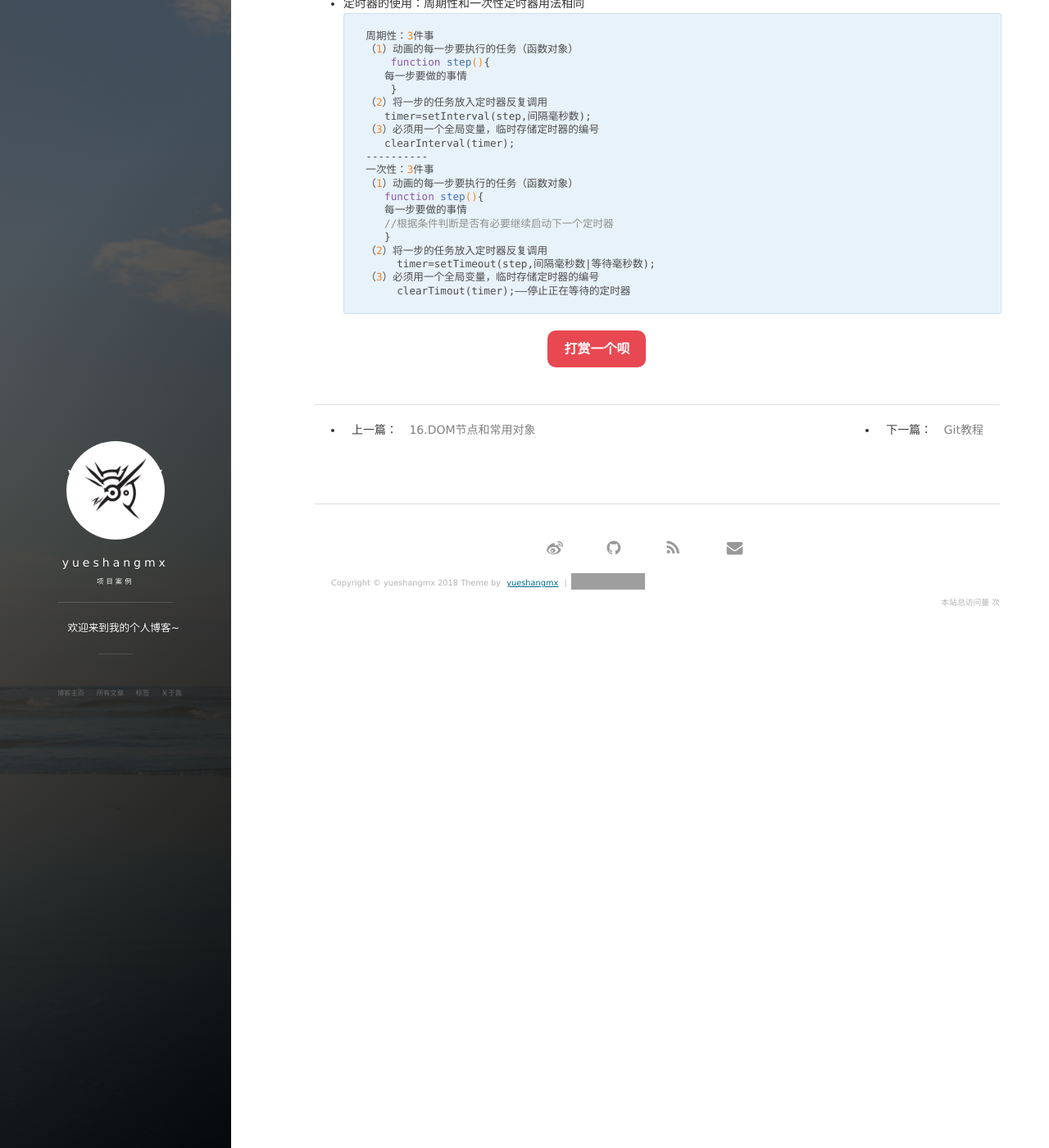
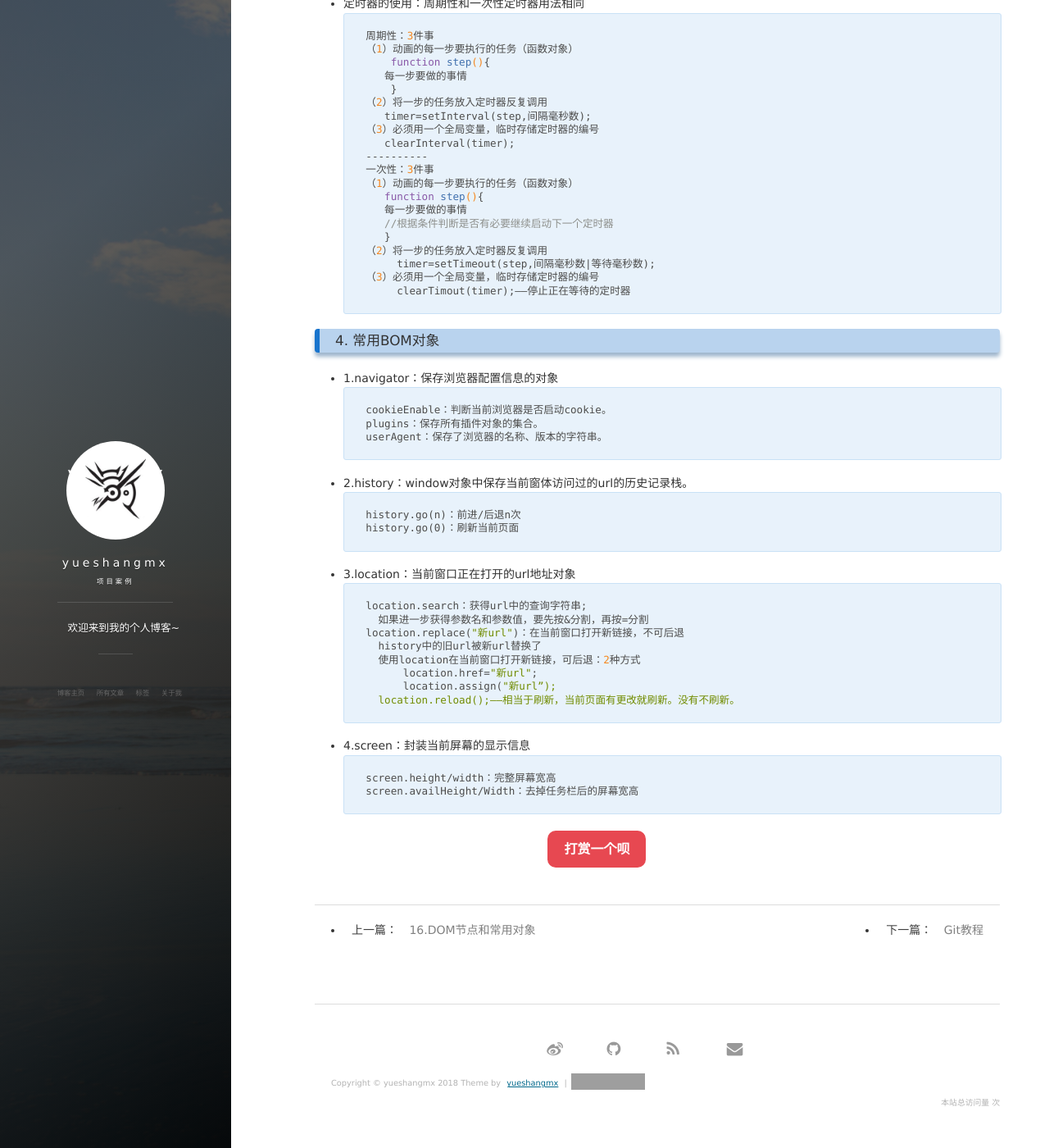
Before and after one commit to yueshangmx/yueshangmx.github.io, a Jekyll site: the page built from _posts/2017-09-17-BOM常用对象和事件Event.md, in a window 1280 px wide and 1400 px high, scrolled down 1746 px. Shown: the whole window at 82% size. Built offline with Jekyll 4.4.1, drawn with Linux system fonts in a browser that asks for light colours; nearby versions of some CDN libraries; comment, search, counter and statistics services are not loaded; grey boxes are pictures that could not be loaded.

Commit message:
update 2018-01-03

````diff
--- a/_posts/2017-09-17-BOM常用对象和事件Event.md
+++ b/_posts/2017-09-17-BOM常用对象和事件Event.md
@@ -116,3 +116,35 @@ window对象充当全局变量，也包含了BOM的常用对象
   （3）必须用一个全局变量，临时存储定时器的编号
        clearTimout(timer);——停止正在等待的定时器
 ```
+
+### 4. 常用BOM对象
+- 1.navigator：保存浏览器配置信息的对象
+```
+cookieEnable：判断当前浏览器是否启动cookie。
+plugins：保存所有插件对象的集合。
+userAgent：保存了浏览器的名称、版本的字符串。
+```
+
+- 2.history：window对象中保存当前窗体访问过的url的历史记录栈。
+```
+history.go(n)：前进/后退n次
+history.go(0)：刷新当前页面
+```
+
+- 3.location：当前窗口正在打开的url地址对象
+```
+location.search：获得url中的查询字符串;
+    如果进一步获得参数名和参数值，要先按&分割，再按=分割
+location.replace("新url")：在当前窗口打开新链接，不可后退
+    history中的旧url被新url替换了
+    使用location在当前窗口打开新链接，可后退：2种方式
+        location.href="新url";
+        location.assign("新url”);
+	location.reload();——相当于刷新，当前页面有更改就刷新。没有不刷新。
+```
+
+- 4.screen：封装当前屏幕的显示信息
+```
+screen.height/width：完整屏幕宽高
+screen.availHeight/Width：去掉任务栏后的屏幕宽高
+```
````
